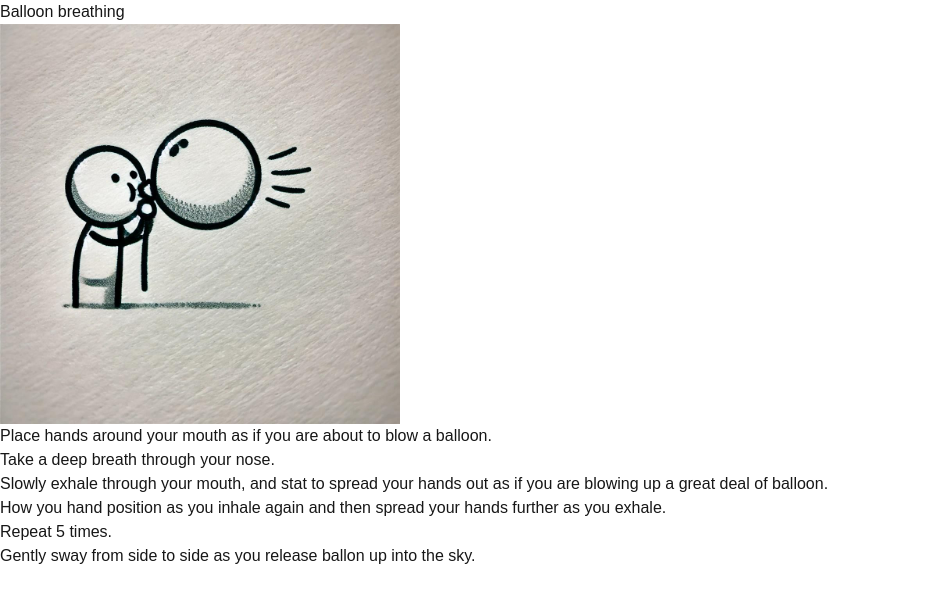
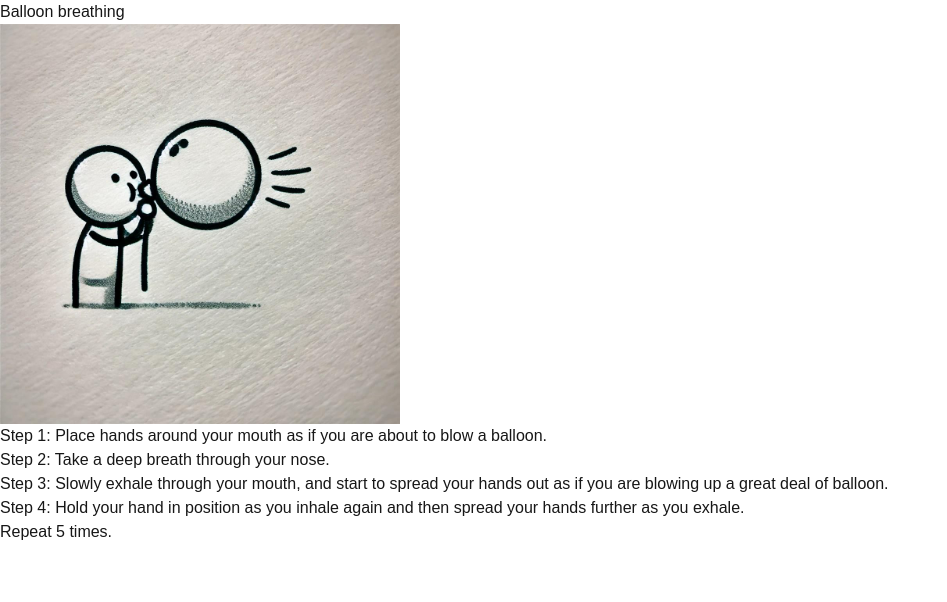
Before and after one commit to vyomr-innovations/module2-hosting-activities, a Next.js app: page /C10-L2-A4 in a window 1280 px wide. Shown: the top 602 px of the page, without its empty margins (0-947 px from the left). Built offline with nearby package versions, Linux system fonts and the light colour scheme.

Commit message:
feed back changes

```diff
--- a/src/app/C10-L1-A3/page.tsx
+++ b/src/app/C10-L1-A3/page.tsx
@@ -10,7 +10,7 @@ const Page = () => {
                 <Image src="/image/C10-L1-A3.jpg" className='rounded-lg shadow-lg' width={400} height={400} alt='image'/>
             </div>
             <div className="col-span-6 w-full ">
-            <ul className='list-decimal text-lg font-bold ]'>
+            <ul className='list-decimal text-2xl space-y-3 font-bold '>
                 <li>Imagine you have a wand to blow bubbles.</li>
                 <li>Take a deep breath in through your nose.</li>
                 <li className='pr-[200px]'>Slowly breathe out through your mouth as if you are blowing a bubble through a wand.</li>
--- a/src/app/C10-L2-A4/page.tsx
+++ b/src/app/C10-L2-A4/page.tsx
@@ -10,26 +10,24 @@ const Page = () => {
           <Image src="/image/C10-L2-A4.jpg" className="rounded-lg shadow-lg" width={400} height={400} alt="image" />
         </div>
         <div className="col-span-6 p-4">
-          <ul className="list-decimal">
-          <li className=" text-lg font-bold py-1">
-            Place hands around your mouth as if you are about to blow a balloon.
+          <ul className=" space-y-2 text-xl">
+          <li className=" font-bold py-1">
+           <span className="text-xl "> Step 1: </span>  Place hands around your mouth as if you are about to blow a balloon.
           </li>
-          <li className="text-lg font-bold py-1">
-            Take a deep breath through your nose.
+          <li className="font-bold py-1">
+          <span className="text-xl "> Step 2: </span>
+          Take a deep breath through your nose. </li>
+          <li className=" font-bold py-1 ">
+          <span className="text-xl "> Step 3: </span>
+          Slowly exhale through your mouth, and start to spread your hands out as if you are blowing up a great deal of balloon.
           </li>
-          <li className="text-lg font-bold py-1 ">
-            Slowly exhale through your mouth, and stat  to spread your hands out
-            as if you are blowing up a great deal of balloon.
-          </li>
-          <li className="text-lg font-bold py-1">
-            How you hand position as you inhale again and then spread your hands
-            further as you exhale.
+          <li className=" font-bold py-1">
+          <span className="text-xl "> Step 4: </span>
+          Hold your  hand in position as you inhale again and then spread your hands further as you exhale.
+
           </li>
 
-          <h2 className="text-2xl font-bold ">Repeat 5 times.</h2>
-          <li className="text-lg font-bold py-1">
-            Gently sway from side to side as you release ballon up into the sky.
-          </li>
+          <h2 className="text-3xl font-bold ">Repeat 5 times.</h2>
 
           </ul>
         </div>
```
Also changed, not shown: src/app/C10-L3-A3/page.tsx (+9 -9 lines), src/app/C12-L2-PC/page.tsx (+5 -5 lines), src/app/C12-L3-A3/page.tsx (+8 -21 lines).
